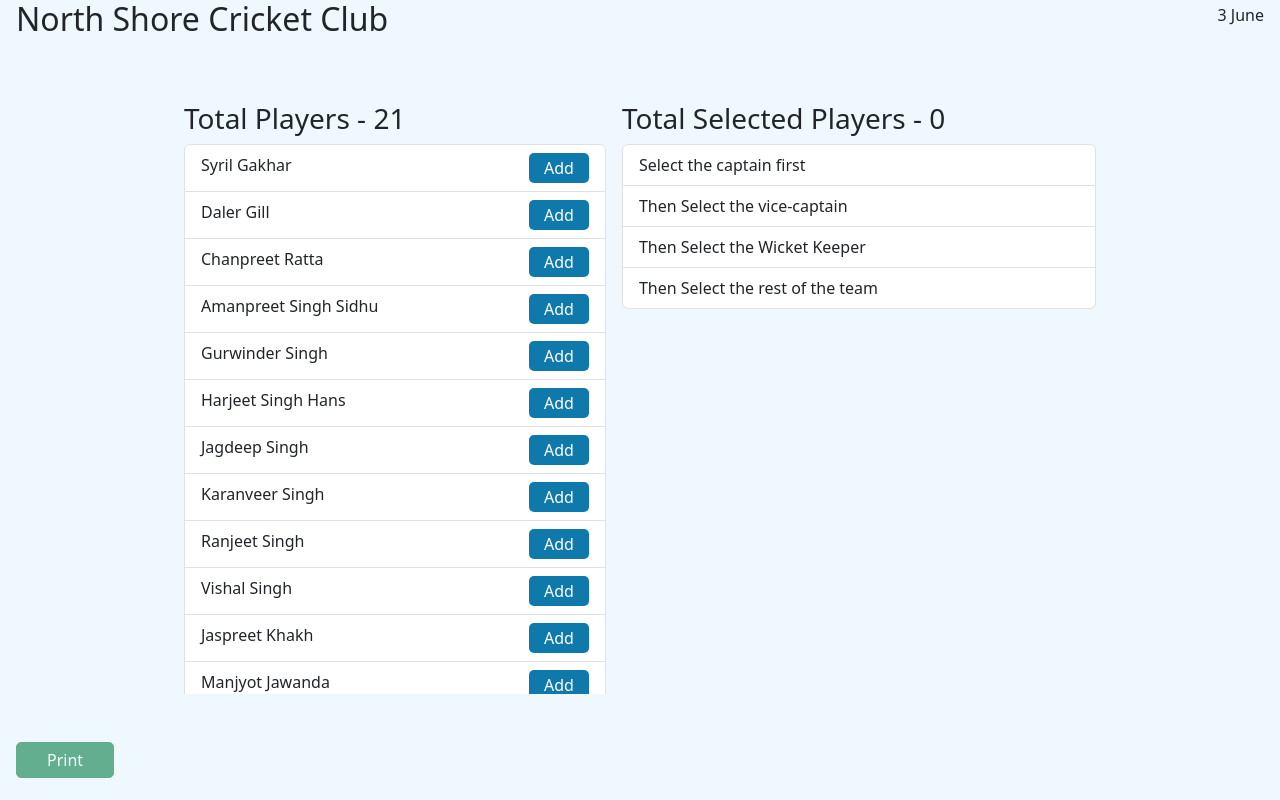
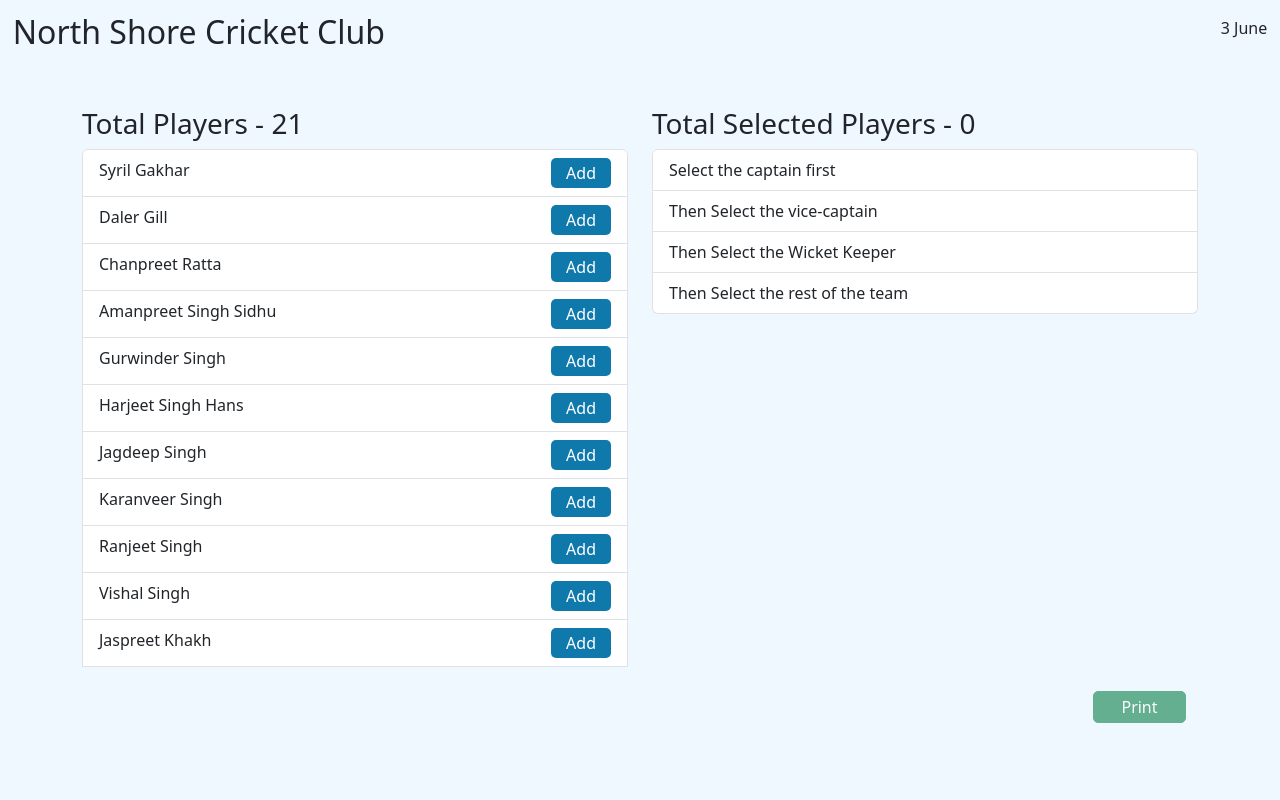
Before and after one commit to chanpreetRatta/teamList, a React (Vite) app: page / in a window 1280 px wide. Built offline with nearby package versions, Linux system fonts and the light colour scheme.

Commit message:
fixed the layout for widescreen

```diff
--- a/main.css
+++ b/main.css
@@ -1,17 +1,16 @@
 
 
 body{
-    padding: 0 1em;
-    height: 80%;
     background-color: aliceblue;
+    padding: 1%;
 }
 
-.body-container{
-    margin: 3em 10em;
-    height: 75vh;
+.first-row-body{
+    height: 70vh;
+    overflow: scroll;
 }
 
-.add,  .vice-captain, .print-button{
+.add, .delete, .print-button{
     border-radius: 5px;
     padding: 3px 15px;
     color: white;
@@ -24,12 +23,6 @@ body{
 
 
 
-.vice-captain{
+.delete{
     background-color: rgb(238, 43, 41);
 }
-
-
-
-.print-button{
-    padding: 5px 30px;
-}
--- a/src/components/main/Body.tsx
+++ b/src/components/main/Body.tsx
@@ -31,7 +31,8 @@ const Body = () => {
 
   return (
     <>
-      <div className="body-container d-flex justify-content-between">
+      <div className="container mt-5">
+        <div className="row first-row-body">
           <PlayerList
             playersList={playersList}
             selectPlayer={(player: Player) => handlePlayersSelection(player)}
@@ -43,7 +44,10 @@ const Body = () => {
             totalPlayers={selectedPlayers.length}
           ></SelectedPlayers>
         </div>
+        <div className="row pt-4">
           <PrintButton totalPlayers={selectedPlayers.length}></PrintButton>
+        </div>
+      </div>
     </>
   );
 };
--- a/src/components/main/PlayerList.tsx
+++ b/src/components/main/PlayerList.tsx
@@ -8,10 +8,10 @@ interface Props {
 
 const PlayerList = ({ playersList, selectPlayer, totalPlayers }: Props) => {
   return (
-    <div className="flex-fill p-2 overflow-scroll">
+    <div className="col">
       <h3>Total Players - {totalPlayers}</h3>
 
-      <ul className="list-group player-list ">
+      <ul className="list-group">
         {playersList.map((player) => (
           <li
             className="list-group-item d-flex justify-content-between"
--- a/src/components/main/PrintButton.tsx
+++ b/src/components/main/PrintButton.tsx
@@ -3,14 +3,15 @@ interface Props {
 }
 
 const PrintButton = ({ totalPlayers }: Props) => {
-  console.log(totalPlayers);
   return (
-    <button
-      className="btn btn-success print-button"
-      disabled={totalPlayers < 9 || totalPlayers > 12}
-    >
-      Print
-    </button>
+    <div className="row justify-content-end">
+      <button
+        className="col-1 btn btn-success print-button"
+        disabled={totalPlayers < 9 || totalPlayers > 12}
+      >
+        Print
+      </button>
+    </div>
   );
 };
 
--- a/src/components/main/SelectedPlayers.tsx
+++ b/src/components/main/SelectedPlayers.tsx
@@ -14,9 +14,8 @@ const SelectedPlayers = ({ playerList, deletePlayer, totalPlayers }: Props) => {
     "Then Select the rest of the team",
   ];
   return (
-    <div className="flex-fill p-2 overflow-scroll">
+    <div className="col">
       <h3>Total Selected Players - {totalPlayers}</h3>
-
       {playerList.length === 0 && (
         <ul className="list-group">
           {messages.map((message) => (
@@ -27,8 +26,8 @@ const SelectedPlayers = ({ playerList, deletePlayer, totalPlayers }: Props) => {
         </ul>
       )}
 
-      <div className="selected-players d-flex flex-column justify-content-between">
-        <ul className=" list-group ">
+      <div>
+        <ul className="list-group">
           {playerList.map((player) => (
             <li
               className="list-group-item d-flex justify-content-between"
@@ -37,7 +36,7 @@ const SelectedPlayers = ({ playerList, deletePlayer, totalPlayers }: Props) => {
               {player["Player Name"]}
               <div className="attribute d-flex">
                 <div
-                  className="vice-captain me-1"
+                  className="delete me-1"
                   onClick={() => deletePlayer(player)}
                 >
                   Del
```
Lines whose indentation alone changed are shown as unchanged.
